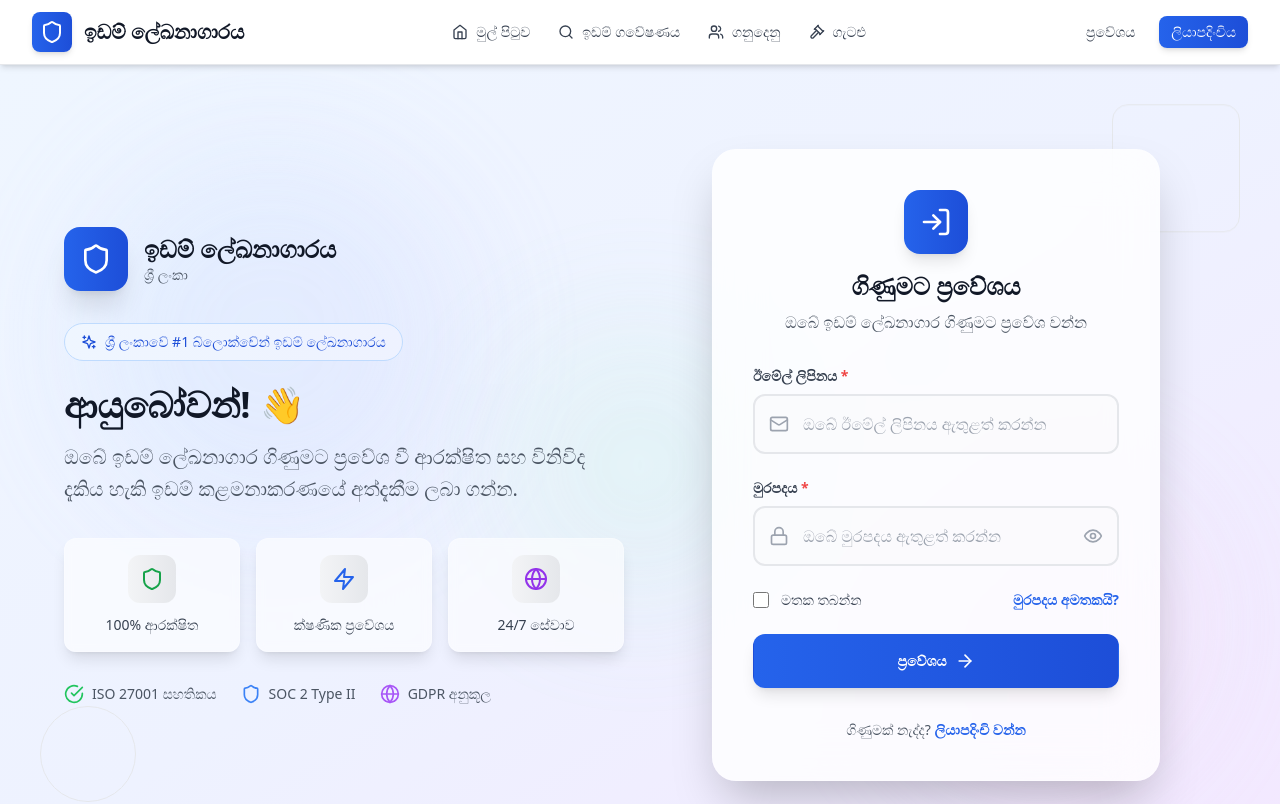
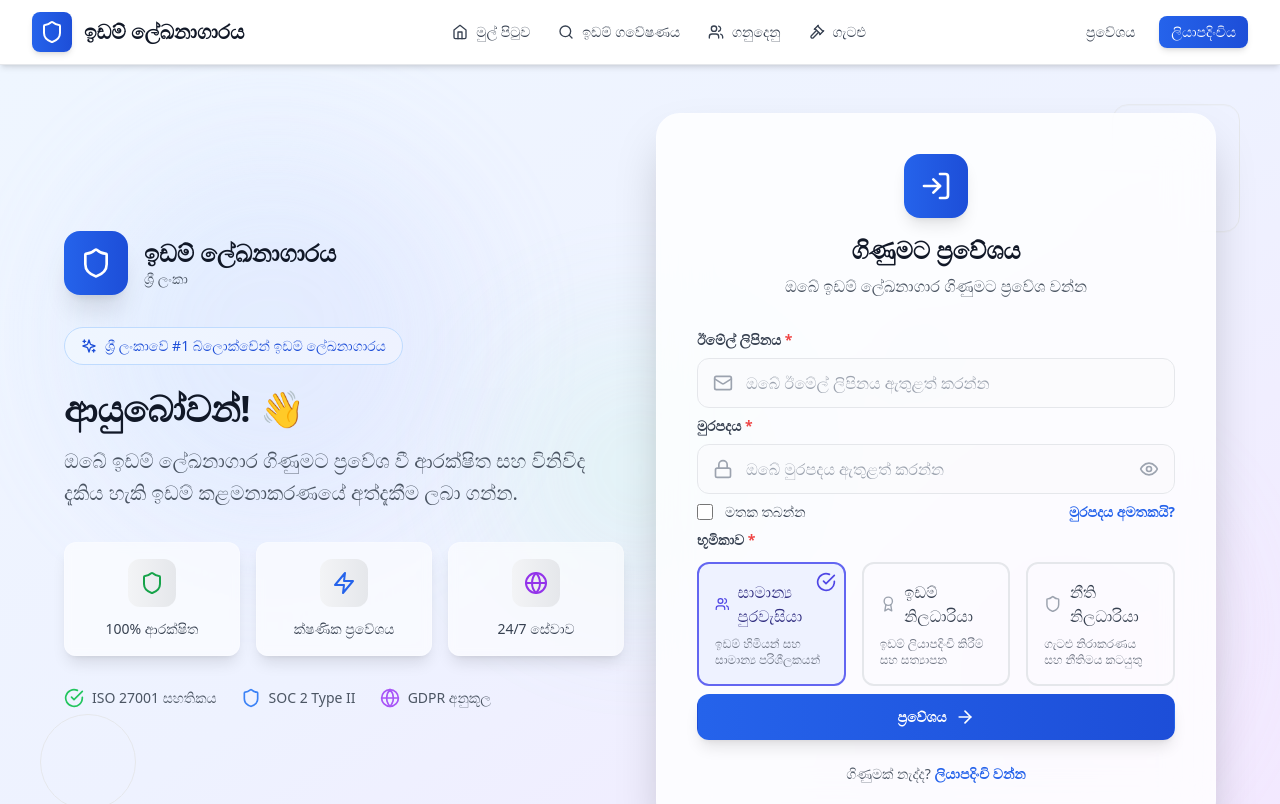
Before and after one commit to iamvirul/iwb25-024-byte-seekers, a React (Vite) app: page /login in a window 1280 px wide. Shown: the top 804 px of the page. Built offline with nearby package versions, Linux system fonts and the light colour scheme.

Commit message:
Refactor authentication components and login page to use numeric role values instead of string values

```diff
--- a/src/components/layout/auth/FormCard.tsx
+++ b/src/components/layout/auth/FormCard.tsx
@@ -21,7 +21,7 @@ const FormCard: React.FC<FormCardProps> = ({
       initial={{ opacity: 0, x: 50 }}
       animate={{ opacity: 1, x: 0 }}
       transition={{ duration: 0.8, delay: 0.2 }}
-      className={`w-full max-w-md mx-auto ${className}`}
+      className={`w-full mx-auto ${className}`}
     >
       <div className="bg-white/80 backdrop-blur-xl rounded-3xl shadow-2xl border border-white/20 p-8 lg:p-10">
         {/* Form Header */}
--- a/src/components/layout/auth/FormInput.tsx
+++ b/src/components/layout/auth/FormInput.tsx
@@ -28,7 +28,7 @@ const FormInput: React.FC<FormInputProps> = ({
           </div>
         )}
         <input
-          className={`block w-full ${Icon ? 'pl-12' : 'pl-4'} pr-4 py-4 border-2 rounded-xl focus:outline-none focus:ring-2 focus:ring-blue-500 focus:border-transparent transition-all duration-200 ${
+          className={`block w-full ${Icon ? 'pl-12' : 'pl-4'} pr-4 py-3 border rounded-xl focus:outline-none focus:ring-1 focus:ring-blue-500 focus:border-transparent transition-all duration-200 ${
             error
               ? 'border-red-300 bg-red-50'
               : 'border-gray-200 bg-gray-50/50 hover:bg-white/80'
--- a/src/components/layout/auth/PasswordInput.tsx
+++ b/src/components/layout/auth/PasswordInput.tsx
@@ -27,7 +27,7 @@ const PasswordInput: React.FC<PasswordInputProps> = ({
         </div>
         <input
           type={showPassword ? 'text' : 'password'}
-          className={`block w-full pl-12 pr-12 py-4 border-2 rounded-xl focus:outline-none focus:ring-2 focus:ring-blue-500 focus:border-transparent transition-all duration-200 ${
+          className={`block w-full pl-12 pr-12 py-3 border rounded-xl focus:outline-none focus:ring-1 focus:ring-blue-500 focus:border-transparent transition-all duration-200 ${
             error
               ? 'border-red-300 bg-red-50'
               : 'border-gray-200 bg-gray-50/50 hover:bg-white/80'
--- a/src/components/layout/auth/RoleSelector.tsx
+++ b/src/components/layout/auth/RoleSelector.tsx
@@ -2,33 +2,33 @@ import React from 'react';
 import { CheckCircle, Users, Award, Shield } from 'lucide-react';
 
 interface RoleOption {
-  value: string;
+  value: number;
   label: string;
   description: string;
   icon: React.ComponentType<any>;
 }
 
 interface RoleSelectorProps {
-  value: string;
+  value: number;
   onChange: (value: string) => void;
 }
 
 const RoleSelector: React.FC<RoleSelectorProps> = ({ value, onChange }) => {
   const roleOptions: RoleOption[] = [
     {
-      value: 'citizen',
+      value: 1,
       label: 'සාමාන්‍ය පුරවැසියා',
       description: 'ඉඩම් හිමියන් සහ සාමාන්‍ය පරිශීලකයන්',
       icon: Users
     },
     {
-      value: 'land_officer',
+      value: 2,
       label: 'ඉඩම් නිලධාරියා',
       description: 'ඉඩම් ලියාපදිංචි කිරීම් සහ සත්‍යාපන',
       icon: Award
     },
     {
-      value: 'legal_official',
+      value: 3,
       label: 'නීති නිලධාරියා',
       description: 'ගැටළු නිරාකරණය සහ නීතිමය කටයුතු',
       icon: Shield
--- a/src/pages/Login.tsx
+++ b/src/pages/Login.tsx
@@ -1,7 +1,7 @@
-import React, { useState } from 'react';
-import { Link, useNavigate } from 'react-router-dom';
-import { useAuth } from '../contexts/AuthContext';
-import { motion } from 'framer-motion';
+import React, { useState } from "react";
+import { Link, useNavigate } from "react-router-dom";
+import { useAuth } from "../contexts/AuthContext";
+import { motion } from "framer-motion";
 import {
   Mail,
   LogIn,
@@ -9,56 +9,58 @@ import {
   Zap,
   Globe,
   ArrowRight,
-  XCircle
-} from 'lucide-react';
+  XCircle,
+} from "lucide-react";
 
-import AuthLayout from '../components/layout/auth/AuthLayout';
-import BrandSection from '../components/layout/auth/BrandSectionProps';
-import FormCard from '../components/layout/auth/FormCard';
-import FormInput from '../components/layout/auth/FormInput';
-import PasswordInput from '../components/layout/auth/PasswordInput';
+import AuthLayout from "../components/layout/auth/AuthLayout";
+import BrandSection from "../components/layout/auth/BrandSectionProps";
+import FormCard from "../components/layout/auth/FormCard";
+import FormInput from "../components/layout/auth/FormInput";
+import PasswordInput from "../components/layout/auth/PasswordInput";
+import RoleSelector from "../components/layout/auth/RoleSelector";
 
 const Login = () => {
   const { login } = useAuth();
   const navigate = useNavigate();
   const [formData, setFormData] = useState({
-    email: '',
-    password: ''
+    email: "",
+    password: "",
+    role: 1,
   });
   const [isLoading, setIsLoading] = useState(false);
-  const [error, setError] = useState('');
+  const [error, setError] = useState("");
 
   const handleChange = (e: React.ChangeEvent<HTMLInputElement>) => {
     setFormData({
       ...formData,
-      [e.target.name]: e.target.value
+      [e.target.name]: e.target.value,
     });
-    setError('');
+    setError("");
   };
 
   const handleSubmit = async (e: React.FormEvent) => {
     e.preventDefault();
     setIsLoading(true);
-    setError('');
+    setError("");
 
     try {
-      const success = await login(formData.email, formData.password,2);
+      const success = await login(formData.email, formData.password, formData.role);
       if (success) {
-        navigate('/dashboard');
+        navigate("/dashboard");
       } else {
-        setError('වලංගු නොවන ඊමේල් හෝ මුරපදය');
+        setError("වලංගු නොවන ඊමේල් හෝ මුරපදය");
       }
     } catch (err) {
-      setError('පුරනය වීමේදී දෝෂයක් ඇතිවිය');
+      setError("පුරනය වීමේදී දෝෂයක් ඇතිවිය");
     } finally {
       setIsLoading(false);
     }
   };
 
   const features = [
-    { icon: Shield, text: '100% ආරක්ෂිත', color: 'text-green-600' },
-    { icon: Zap, text: 'ක්ෂණික ප්‍රවේශය', color: 'text-blue-600' },
-    { icon: Globe, text: '24/7 සේවාව', color: 'text-purple-600' }
+    { icon: Shield, text: "100% ආරක්ෂිත", color: "text-green-600" },
+    { icon: Zap, text: "ක්ෂණික ප්‍රවේශය", color: "text-blue-600" },
+    { icon: Globe, text: "24/7 සේවාව", color: "text-purple-600" },
   ];
 
   return (
@@ -88,7 +90,7 @@ const Login = () => {
               )}
 
               {/* Login Form */}
-              <form onSubmit={handleSubmit} className="space-y-6">
+              <form onSubmit={handleSubmit} className="space-y-2">
                 <FormInput
                   id="email"
                   name="email"
@@ -119,22 +121,34 @@ const Login = () => {
                       type="checkbox"
                       className="h-4 w-4 text-blue-600 focus:ring-blue-500 border-gray-300 rounded transition-colors duration-200"
                     />
-                    <label htmlFor="remember-me" className="ml-3 block text-sm font-medium text-gray-700">
+                    <label
+                      htmlFor="remember-me"
+                      className="ml-3 block text-sm font-medium text-gray-700"
+                    >
                       මතක තබන්න
                     </label>
                   </div>
 
                   <div className="text-sm">
-                    <a href="#" className="font-semibold text-blue-600 hover:text-blue-500 transition-colors duration-200">
+                    <a
+                      href="#"
+                      className="font-semibold text-blue-600 hover:text-blue-500 transition-colors duration-200"
+                    >
                       මුරපදය අමතකයි?
                     </a>
                   </div>
                 </div>
+                 <RoleSelector
+                  value={formData.role}
+                  onChange={(value) =>
+                    setFormData({ ...formData, role: parseInt(value) })
+                  }
+                />
 
                 <button
                   type="submit"
                   disabled={isLoading}
-                  className="group relative w-full flex justify-center items-center py-4 px-6 border border-transparent text-sm font-semibold rounded-xl text-white bg-gradient-to-r from-blue-600 to-blue-700 hover:from-blue-700 hover:to-blue-800 focus:outline-none focus:ring-2 focus:ring-offset-2 focus:ring-blue-500 disabled:opacity-50 disabled:cursor-not-allowed transition-all duration-300 shadow-lg hover:shadow-xl transform hover:-translate-y-0.5"
+                  className="group relative w-full flex justify-center items-center py-3 px-6 border border-transparent text-sm font-semibold rounded-xl text-white bg-gradient-to-r from-blue-600 to-blue-700 hover:from-blue-700 hover:to-blue-800 focus:outline-none focus:ring-2 focus:ring-offset-2 focus:ring-blue-500 disabled:opacity-50 disabled:cursor-not-allowed transition-all duration-300 shadow-lg hover:shadow-xl transform hover:-translate-y-0.5"
                 >
                   {isLoading ? (
                     <div className="flex items-center">
@@ -151,9 +165,9 @@ const Login = () => {
               </form>
 
               {/* Register Link */}
-              <div className="text-center mt-8">
+              <div className="text-center mt-6">
                 <p className="text-sm text-gray-600">
-                  ගිණුමක් නැද්ද?{' '}
+                  ගිණුමක් නැද්ද?{" "}
                   <Link
                     to="/register"
                     className="font-semibold text-blue-600 hover:text-blue-500 transition-colors duration-200"
@@ -162,7 +176,6 @@ const Login = () => {
                   </Link>
                 </p>
               </div>
-
             </FormCard>
           </div>
         </div>
```
